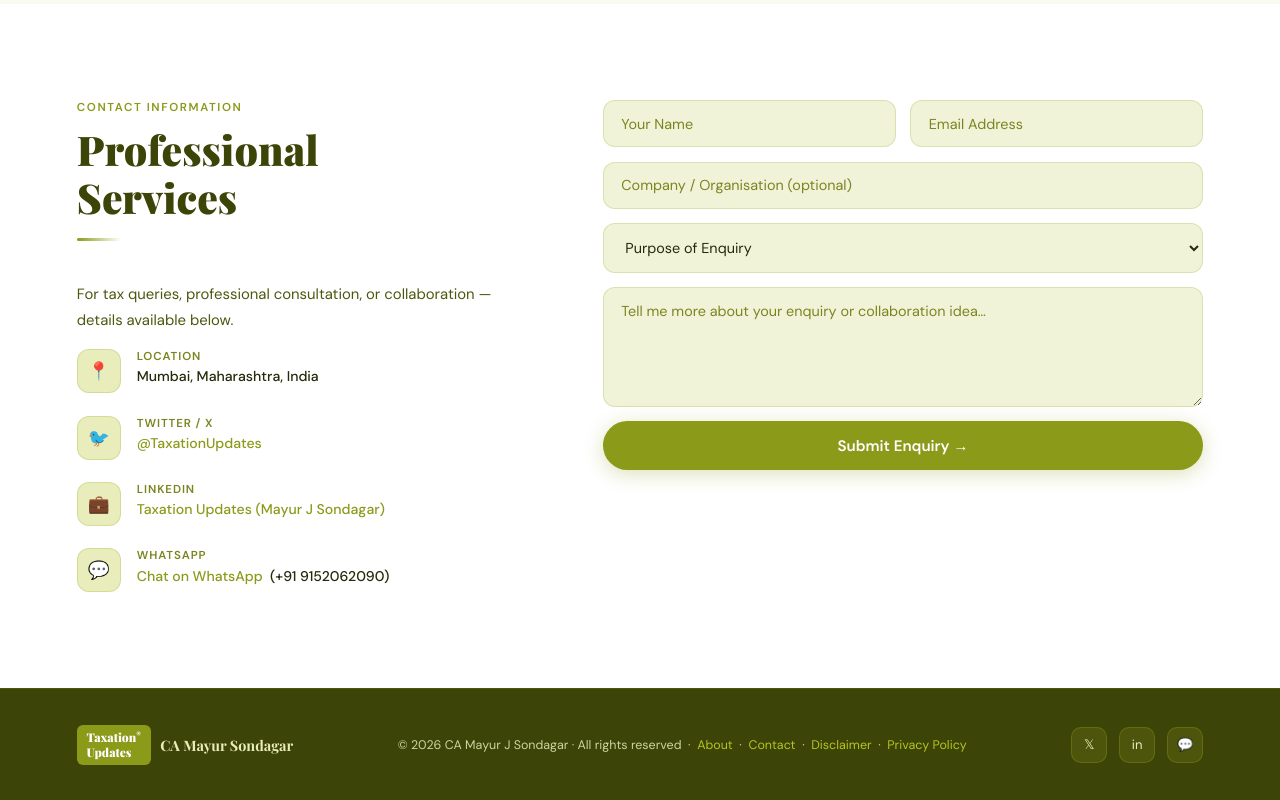
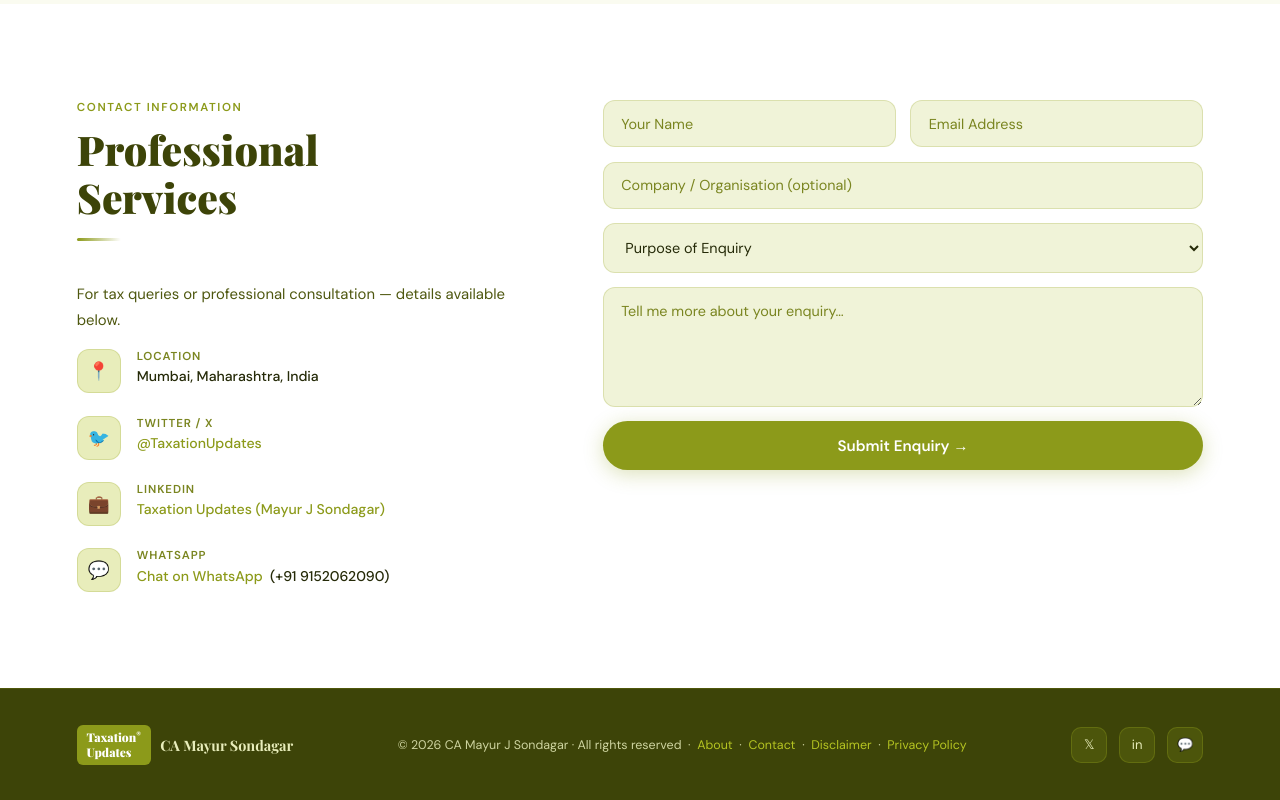
Before and after one commit to mayursondagar0893-spec/website, a plain HTML site: page index.html in a window 1280 px wide. Shown: the part 4134-4934 px from the top of the page. Drawn offline with nearby package versions, Linux system fonts and the light colour scheme.

Commit message:
index.html

```diff
--- a/index.html
+++ b/index.html
@@ -595,7 +595,7 @@ I really admire how you present complex things in so simple manner @TaxationUpda
       <div class="section-tag">Contact Information</div>
       <h2 class="section-title">Professional<br/>Services</h2>
       <div class="divider"></div>
-      <p class="section-sub">For tax queries, professional consultation, or collaboration — details available below.</p>
+      <p class="section-sub">For tax queries or professional consultation — details available below.</p>
       <div class="contact-info">
         <div class="contact-item"><div class="c-icon">📍</div><div><div class="c-label">Location</div><div class="c-val">Mumbai, Maharashtra, India</div></div></div>
         <div class="contact-item"><a class="c-icon" href="https://twitter.com/TaxationUpdates" target="_blank" rel="noopener noreferrer" title="Twitter / X" style="text-decoration:none;">🐦</a><div><div class="c-label">Twitter / X</div><div class="c-val"><a href="https://twitter.com/TaxationUpdates" target="_blank" rel="noopener noreferrer">@TaxationUpdates</a></div></div></div>
@@ -615,7 +615,7 @@ I really admire how you present complex things in so simple manner @TaxationUpda
         <option>Media / Press</option>
         <option>Other</option>
       </select>
-      <textarea id="f-msg" placeholder="Tell me more about your enquiry or collaboration idea…"></textarea>
+      <textarea id="f-msg" placeholder="Tell me more about your enquiry…"></textarea>
       <button class="form-btn" id="form-btn">Submit Enquiry →</button>
       <div class="form-success" id="form-ok">✅ Opening WhatsApp with your message. CA Mayur will reply soon! 🙏</div>
     </div>
```
